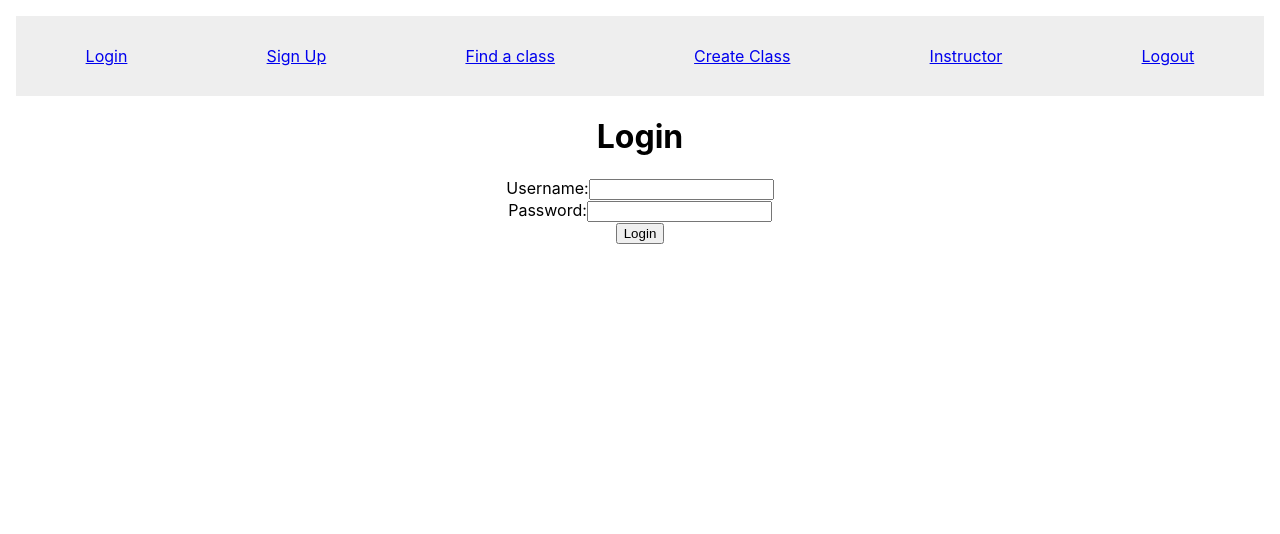
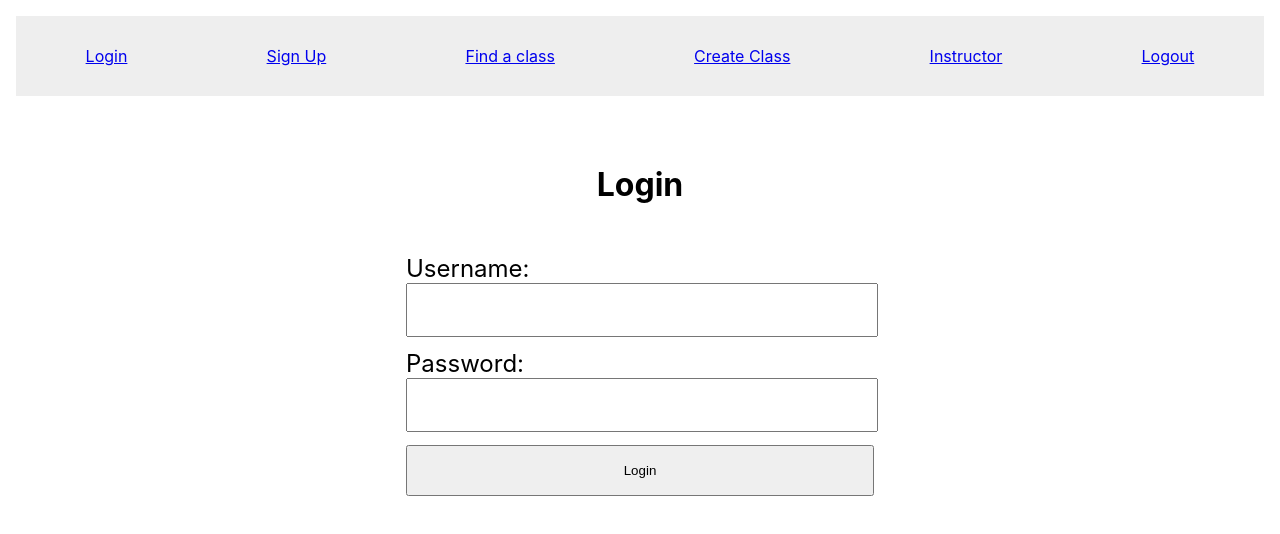
Before and after one commit to Build-Week-ft-anywhere-fitness-3/front-end, a React (Create React App) app: page / in a window 1280 px wide. Shown: the top 534 px of the page. Built offline with nearby package versions, Linux system fonts and the light colour scheme.

Commit message:
added some styling

```diff
--- a/src/components/Login.js
+++ b/src/components/Login.js
@@ -1,6 +1,7 @@
 import React, { useState } from 'react';
 import { useNavigate } from 'react-router-dom';
 import axios from 'axios';
+import styled from 'styled-components';
 
 
 
@@ -33,25 +34,76 @@ const Login = () => {
             });
     };
 
-    return (
+    return (<ComponentContainer>
+    <ModalContainer>
         <div className="App">
             <h1>Login</h1>
-            <form onSubmit={handleSubmit}>
+            <FormGroup onSubmit={handleSubmit}>
             <div>
-                <label htmlFor="username">Username:</label>
-                <input onChange={handleChange} name="username" id="username" />
+                <Label htmlFor="username">Username:</Label>
+                <Input onChange={handleChange} name="username" id="username" />
             </div>
 
             <div>
-                <label htmlFor="password">Password:</label>
-                <input onChange={handleChange} name="password" type="password" id="password" />
+                <Label htmlFor="password">Password:</Label>
+                <Input onChange={handleChange} name="password" type="password" id="password" />
             </div>
 
-            <button>Login</button>
-            </form>
+            <Button>Login</Button>
+            </FormGroup>
 
         </div>
+    </ModalContainer>
+</ComponentContainer>
     )
 }
 
 export default Login;
+const ComponentContainer = styled.div`
+    height: 70%;
+    justify-content: center;
+    align-items: center;
+    display:flex;
+`
+
+const ModalContainer = styled.div`
+    width: 500px;
+    background: white;
+    padding: 2rem;
+    text-align: center;
+`
+
+const Label = styled.label`
+    display: block;
+    text-align: left;
+    font-size: 1.5rem;
+    margin-top: 0.5em;
+`
+
+const FormGroup = styled.form`
+    padding:1rem;
+`
+
+const Input = styled.input`
+    font-size: 1rem;
+    padding: 1rem 0;
+    width:100%;
+`
+const Select = styled.select`
+    font-size: 1rem;
+    padding: 1rem 0;
+    width:100%;
+`
+
+const SelectTime = styled.select`
+    font-size: 1rem;
+    padding: 1rem 0;
+    width:10%;
+    margin: 0 0.5em;
+`
+
+const Button = styled.button`
+    padding:1rem;
+    width: 100%;
+    margin-top: 1em;
+`
```
